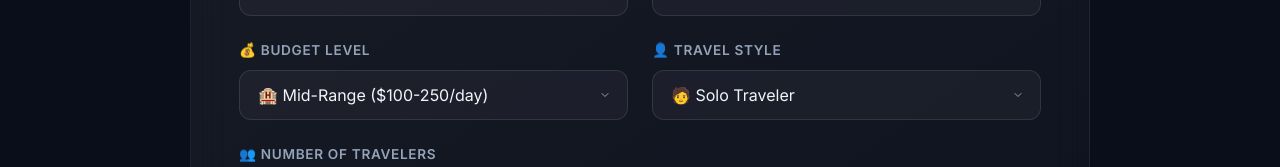
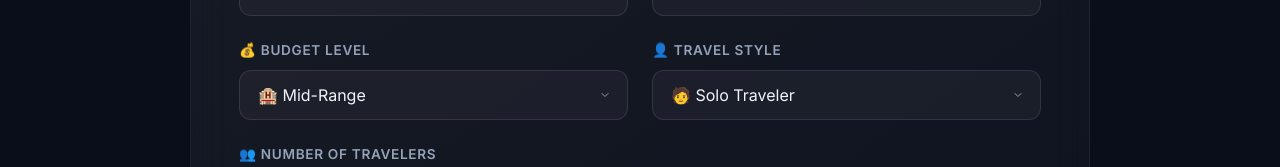
Before and after one commit to cleerioo/travel, a React (Vite) app in the folder client/: page /planner in a window 1280 px wide. Shown: the part 471-638 px from the top of the page. Built offline with nearby package versions, Linux system fonts and the light colour scheme; no server answers.

Commit message:
🌍 Use local currency for itinerary cost estimates

```diff
--- a/client/src/components/TripForm.jsx
+++ b/client/src/components/TripForm.jsx
@@ -198,9 +198,9 @@ export default function TripForm({ onSubmit, isLoading }) {
                 value={formData.budget}
                 onChange={(e) => handleChange('budget', e.target.value)}
               >
-                <option value="budget">🎒 Budget ($50-100/day)</option>
-                <option value="mid-range">🏨 Mid-Range ($100-250/day)</option>
-                <option value="luxury">💎 Luxury ($250+/day)</option>
+                <option value="budget">🎒 Budget</option>
+                <option value="mid-range">🏨 Mid-Range</option>
+                <option value="luxury">💎 Luxury</option>
               </select>
             </div>
 
```
Also changed, not shown: 1 other file (tests, documents, lock files or other folders).
